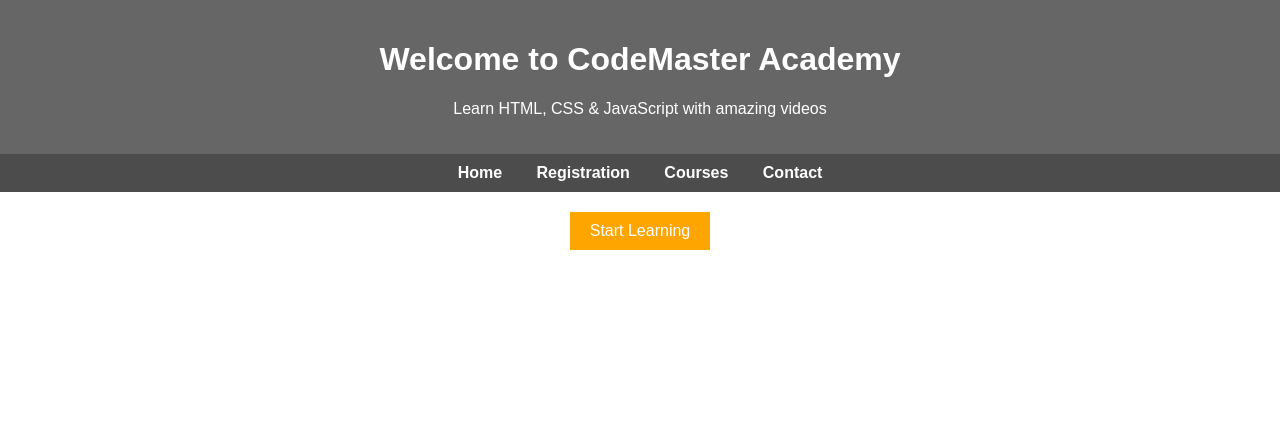
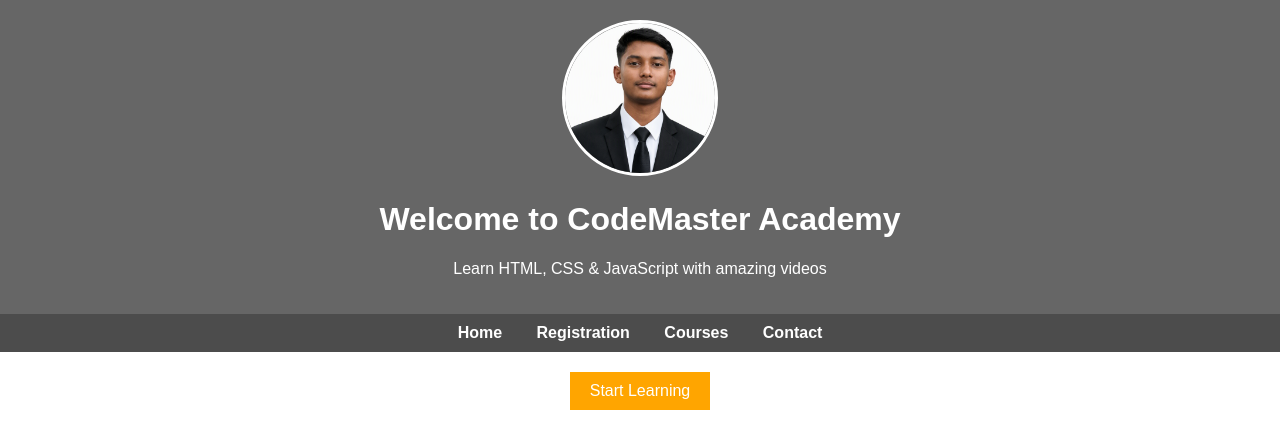
Before and after one commit to anilsahu-312/my-portfoliyo, a plain HTML site: page index.html in a window 1280 px wide. Drawn offline with Linux system fonts and the light colour scheme.

Commit message:
Add files via upload

```diff
--- a/index.html
+++ b/index.html
@@ -71,10 +71,14 @@
 </head>
 <body>
   <header>
+    <div class="header-container">
+      <img src="myphoto.png" alt="My Photo" style="width:150px; height:150px; border-radius:50%; border:3px solid white; ">
+      </div>
     <h1>Welcome to CodeMaster Academy</h1>
     <p>Learn HTML, CSS & JavaScript with amazing videos</p>
+    <div>
+    </div>
   </header>
-
   <nav>
     <a href="#">Home</a>
     <a href="#">Registration</a>
```
Also changed, not shown: myphoto.png (added).
